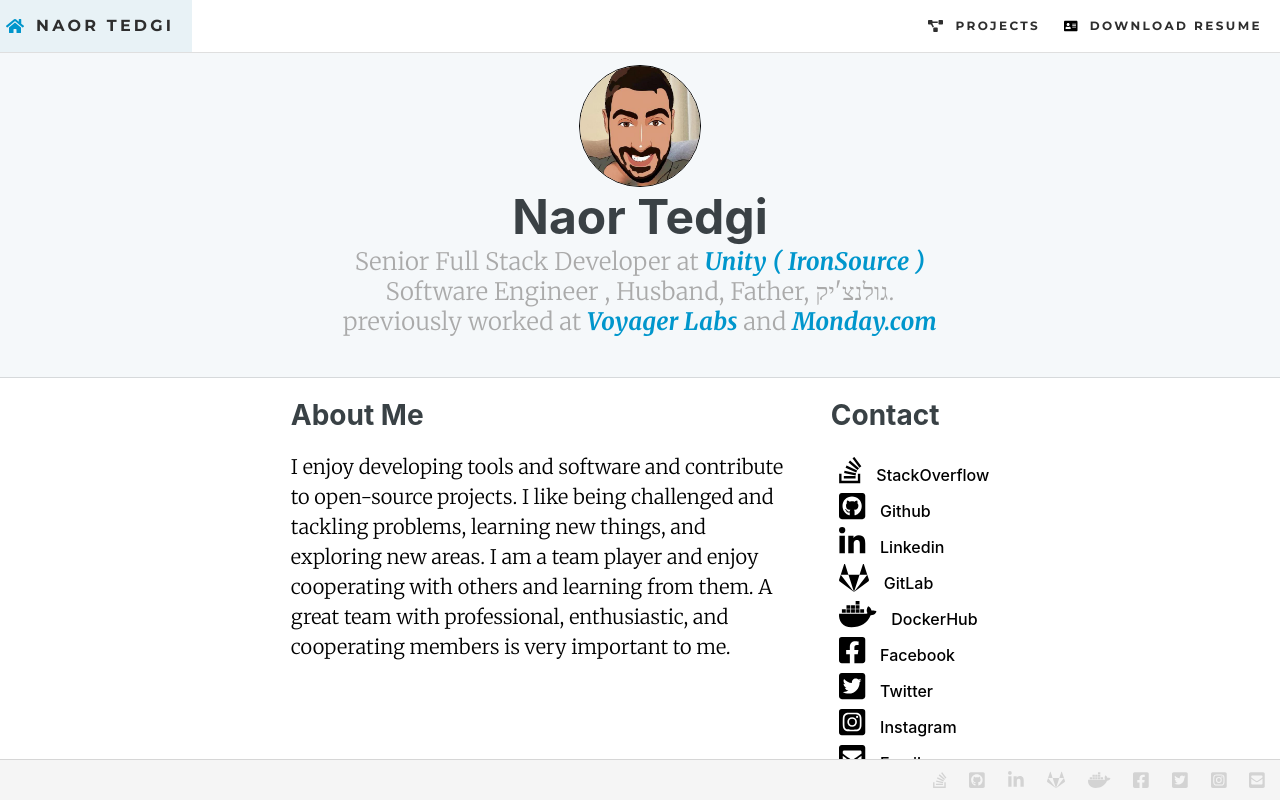
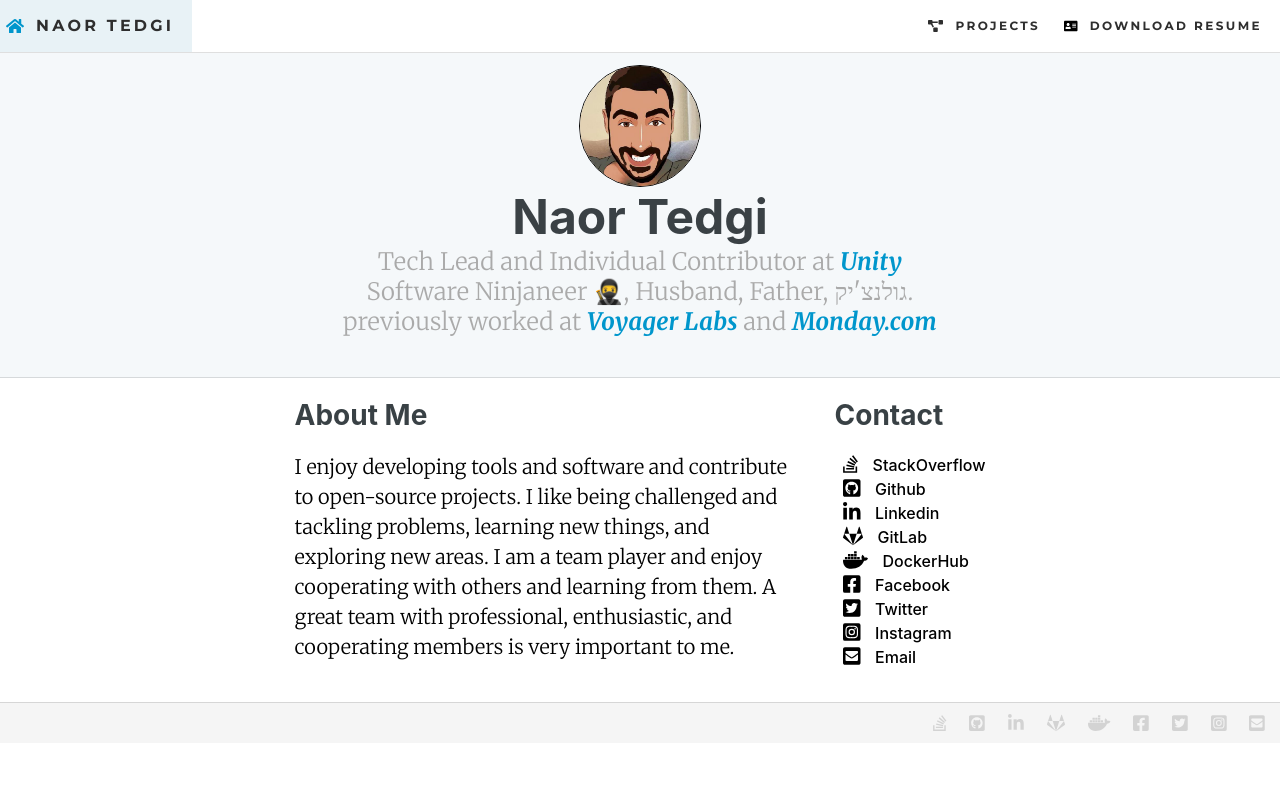
Before and after one commit to ntedgi/protfolio, a React (Create React App) app: page / in a window 1280 px wide. Built offline with nearby package versions, Linux system fonts and the light colour scheme.

Commit message:
clean ups , mearge old talks to this repo

```diff
--- a/src/components/core/footer/footer.scss
+++ b/src/components/core/footer/footer.scss
@@ -1,7 +1,7 @@
 .footer {
     display: flex;
     clear: both;
-    position: fixed;
+    position: sticky;
     left: 0;
     bottom: 0;
     height: 20px;
--- a/src/components/home/about/index.js
+++ b/src/components/home/about/index.js
@@ -33,10 +33,10 @@
     return (
         <div>
             <div className='job-title'>
-                {`Senior Full Stack Developer at `}<a className='link' href='https://www.is.com/' target="_blank" rel="noreferrer">Unity ( IronSource )</a>
+                {`Tech Lead and Individual Contributor at `}<a className='link' href='https://www.is.com/' target="_blank" rel="noreferrer">Unity</a>
             </div>
             <div className='job-title'>
-                {`Software Engineer , Husband, Father, גולנצ'יק.`}
+                {`Software Ninjaneer 🥷, Husband, Father, גולנצ'יק.`}
             </div>
             <div className='job-title'>
                 {`previously worked at `}<a className='link' href='https://voyagerlabs.co/' target="_blank" rel="noreferrer">Voyager Labs</a> and <a className='link' href='https://www.monday.com/' target="_blank" rel="noreferrer">Monday.com</a>
--- a/src/components/home/description/description.scss
+++ b/src/components/home/description/description.scss
@@ -24,13 +24,11 @@
 
 .social-network-title {
     font-weight: 500;
-
 }
 
 .social-network-icon {
-    font-size: 30px;
+    font-size: 20px;
     padding-right: 15px;
-
 }
 
 .social-network {
```
